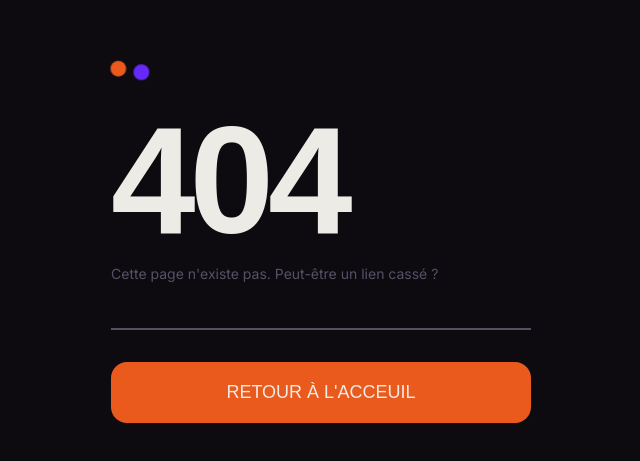
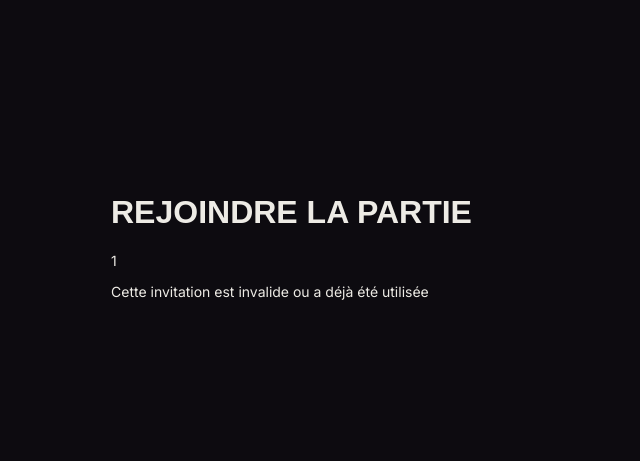
Before and after one commit to Passiflore/a-qui-le-tour, a React (Vite) app: page /join/1 in a window 1280 px wide. Before the commit this address had no page. Shown: the part 157-618 px from the top of the page, without its empty margins (319-959 px from the left). Built offline with nearby package versions, Linux system fonts and the light colour scheme; no server answers; a web font is replaced by a local one.

Commit message:
feat: validate invitation link

```diff
--- a/src/App.tsx
+++ b/src/App.tsx
@@ -1,14 +1,14 @@
 import { useState } from "react";
+import { Navigate, Route, Routes } from "react-router";
 import "./App.css";
 import type { Game, Player } from "./api";
 import CenteredPageLayout from "./layouts/CenteredPageLayout/CenteredPageLayout";
 import HomePage from "./pages/HomePage/HomePage";
-
 import InvitePage from "./pages/InvitePage/InvitePage";
-import { Navigate, Route, Routes } from "react-router";
 import NotFoundPage from "./pages/NotFoundPage/NotFoundPage";
 import DecisionPage from "./pages/DecisionPage/DecisionPage";
 import WaitingPage from "./pages/WaitingPage/WaitingPage";
+import JoinPage from "./pages/JoinPage/JoinPage";
 
 function App() {
 	const [firstName, setFirstName] = useState("");
@@ -38,6 +38,7 @@ function App() {
 						)
 					}
 				/>
+				<Route path="/join/:token" element={<JoinPage />} />
 				<Route path="*" element={<NotFoundPage />} />
 			</Route>
 
--- a/src/api.ts
+++ b/src/api.ts
@@ -48,3 +48,11 @@ export async function createGame(
 
 	return data;
 }
+
+export async function getInvite(token: string) {
+	const response = await fetch(`/api/invite/${token}`);
+
+	if (!response.ok) {
+		throw new Error("Invitation invalide ou déjà utilisée");
+	}
+}
--- /dev/null
+++ b/src/pages/JoinPage/JoinPage.tsx
@@ -0,0 +1,24 @@
+import { useParams } from "react-router";
+import { useEffect, useState } from "react";
+import { getInvite } from "../../api";
+
+function JoinPage() {
+	const { token } = useParams();
+	const [error, setError] = useState<string | null>(null);
+	useEffect(() => {
+		if (!token) return;
+
+		getInvite(token).catch(() => {
+			setError("Cette invitation est invalide ou a déjà été utilisée");
+		});
+	}, [token]);
+	return (
+		<main>
+			<h1>Rejoindre la partie</h1>
+			<p>{token}</p>
+			{error && <p>{error}</p>}
+		</main>
+	);
+}
+
+export default JoinPage;
```
Also changed, not shown: src/pages/JoinPage/JoinPage.css (added).
